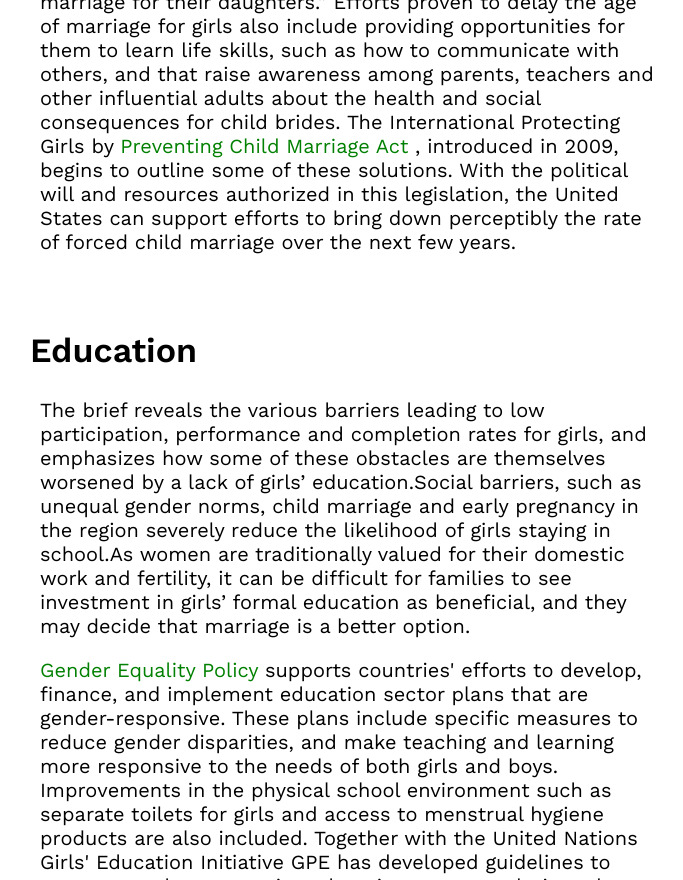
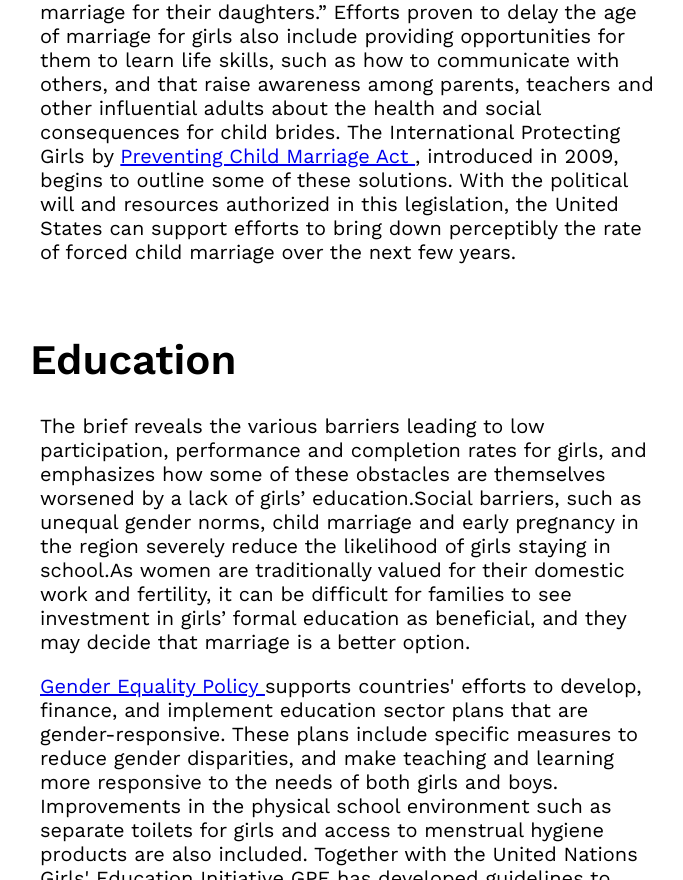
Before and after one commit to StefanieInoa/2019_SIP_NYC_Demo_Project, a plain HTML site: page problemsandsolutions.html in a window 1280 px wide. Shown: the part 1920-2800 px from the top of the page, without its empty margins (270-953 px from the left). Drawn offline with nearby package versions, Linux system fonts and the light colour scheme.

Commit message:
Update group.css

```diff
--- a/group.css
+++ b/group.css
@@ -168,7 +168,7 @@ width: 200px;
 	margin-left: 300px;
   color: #000000;
   font-family:  'Work Sans', sans-serif;;
-  font-size: 34px;
+  font-size: 42px;
   line-height: 52px;
 }
 
@@ -185,19 +185,3 @@ p2{
 	font-family:"Lexend Deca", sans-serif;
 	font-size: 20px;
 }
-
-.edu:link {
-  color: green;
-  background-color: transparent;
-  text-decoration: none;
-}
-.edu:visited {
-  color: red;
-  background-color: transparent;
-  text-decoration: none;
-}
-.edu:hover {
-  color: red;
-  background-color: transparent;
-  text-decoration: underline;
-}
```
